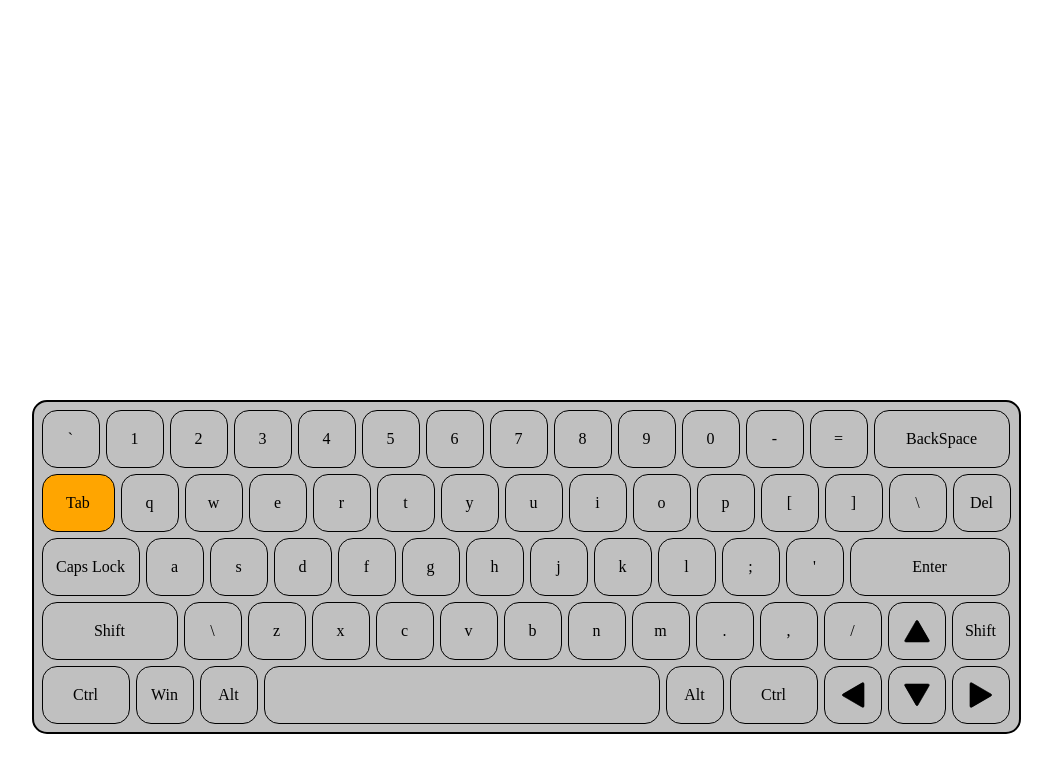
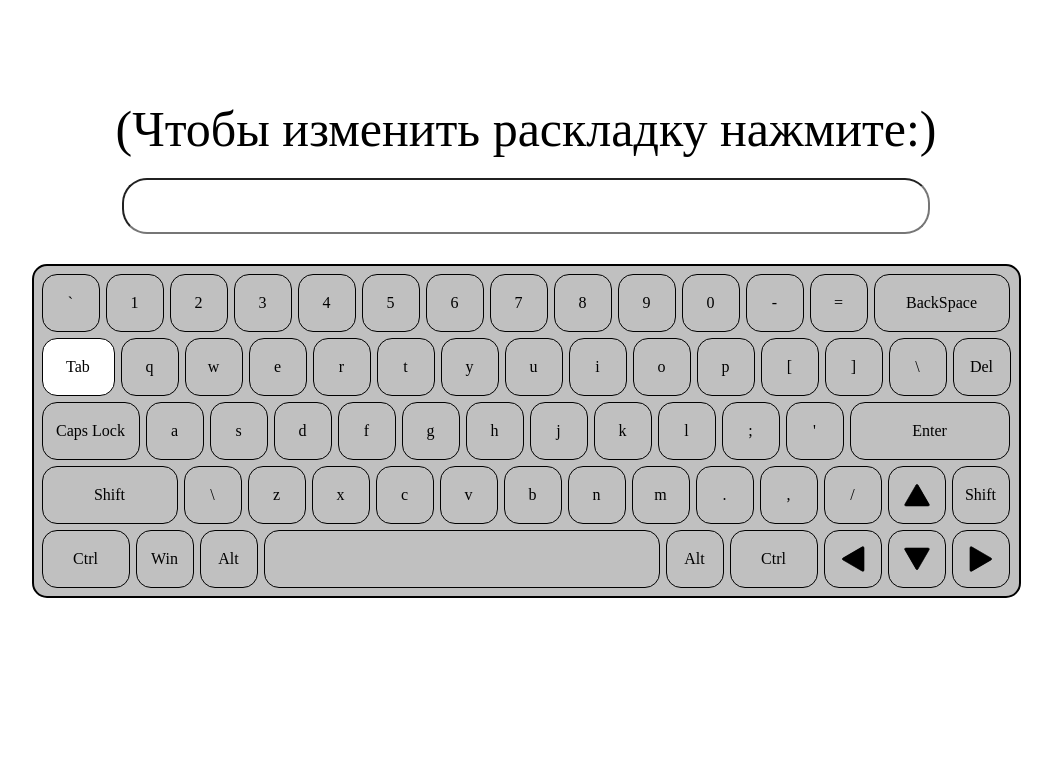
Before and after one commit to mikhalenkodaniil/virtual-keyboard, a plain HTML site: page keyboard/index.html in a window 1280 px wide. Both pictures are taken after a click on the element "Tab". Shown: the whole page, without its empty margins (114-1166 px from the left). Drawn offline with Linux system fonts and the light colour scheme.

Commit message:
feat(basic-scope): add text area

```diff
--- a/keyboard/main.js
+++ b/keyboard/main.js
@@ -1,11 +1,19 @@
 const keyboard = [96, 49, 50, 51, 52, 53, 54, 55, 56, 57, 48, 45, 61, 113, 119, 101, 114, 116, 121, 117, 105, 111, 112, 91, 93, 92, 97, 115, 100, 102, 103, 104, 106, 107, 108, 59, 39, 122, 120, 99, 118, 98, 110, 109, 46, 44, 47, 32];
+// let zeyboard = [];
 // document.onkeypress = function(event){
 //     // console.log(event);
-//     keyboard.push(event.charCode);
-//     console.log(keyboard);
+//     zeyboard.push(event.code);
+//     console.log(zeyboard);
 // }
-//Создание div в html:
-var as='<div class="all-keyboard"><div id="keyboard"></div></div>';
+
+
+
+
+
+
+
+
+var as='<form class="str-set"><label>(Чтобы изменить раскладку нажмите:)</label><input type="text" id="print-text" value="Ваш текст"></form><div class="all-keyboard"><div id="keyboard"></div></div>';
 var div = document.createElement("DIV");
 div.innerHTML = as;
 document.getElementsByTagName('body')[0].appendChild(div);
@@ -15,7 +23,7 @@ function init(){
     let out = '';
     for (let i = 0; i < keyboard.length; i++){
         if (i==13){
-            out +='<div class="k-key" data="8" id="backspace">BackSpace</div>';
+            out +='<div class="k-key" data="" id="backspace">BackSpace</div>';
         }
         if (i==13){
             out +='<div class="clearfix"></div>';
@@ -53,9 +61,20 @@ function init(){
 }
 init();
 
+
+
+let text = [];
 document.onkeypress = function(event){
+    text += String.fromCharCode(event.charCode);
+
+    document.querySelectorAll('#print-text').forEach(function(element){
+        element.value = text;
+        element.classList.remove('active');
+    });
+
     console.log(event.code);
     console.log(event.keyCode);
+    // console.log(evenst);
     document.querySelectorAll('#keyboard .k-key').forEach(function(element){
         element.classList.remove('active');
     });
@@ -67,8 +86,14 @@ document.querySelectorAll('#keyboard .k-key').forEach(function(element){
         document.querySelectorAll('#keyboard .k-key').forEach(function(element){
             element.classList.remove('active');
         });
-        let code = this.getAttribute('data');
         this.classList.add('active');
-        console.log(code);
+        console.log(this.getAttribute('data'));
+
+
+        text += String.fromCharCode(this.getAttribute('data'));
+        document.querySelectorAll('#print-text').forEach(function(element){
+            element.value = text;
+            element.classList.remove('active');
+        });
     }
 });
--- a/keyboard/style.css
+++ b/keyboard/style.css
@@ -1,7 +1,29 @@
+.str-set{
+    margin-top: 100px;
+    display: flex;
+    flex-direction: column;
+    justify-content: center;
+    align-items: center;
+}
+
+input{
+    width: 800px;
+    border-radius: 25px;
+    line-height: 50px;
+    font-size: 30px;
+    text-align: center;
+}
+
+label{
+    font-size: 50px;
+    text-align: center;
+    margin-bottom: 20px;
+}
+
 .all-keyboard{
     display: flex;
     justify-content: center;
-    margin-top: 400px;
+    margin-top: 30px;
 }
 
 #keyboard {
@@ -39,7 +61,7 @@
 }
 
 .active {
-    background: orange;
+    background: #fff;
 }
 
 #backspace{
```
